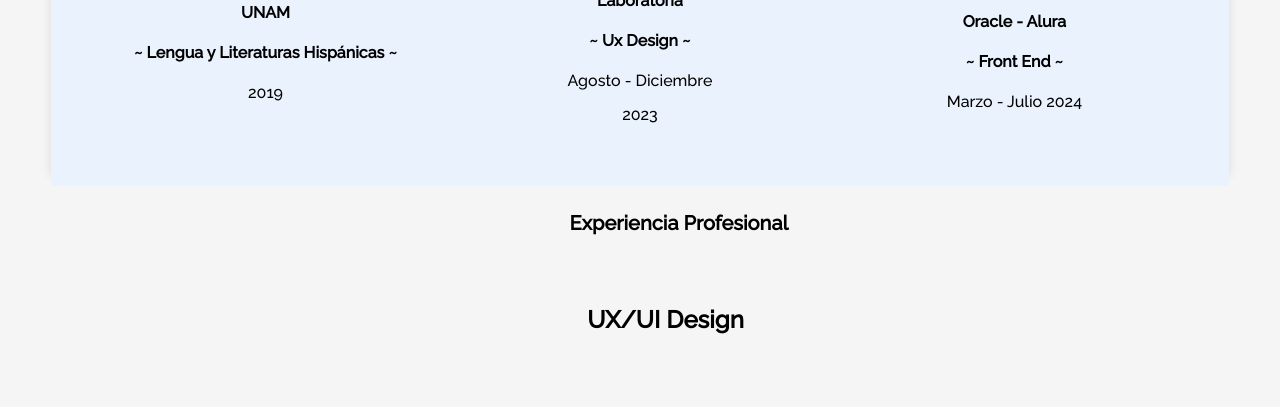
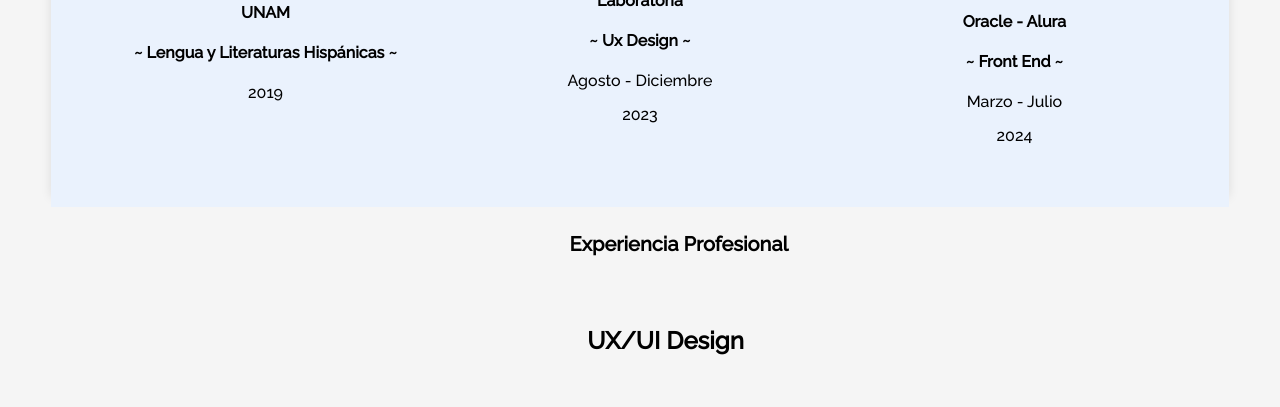
Before and after one commit to TechWitchUx/Portafolio, a plain HTML site: page index.html in a window 1280 px wide. Shown: the part 1973-2380 px from the top of the page. Drawn offline with nearby package versions, Linux system fonts and the light colour scheme.

Commit message:
Update index.html

```diff
--- a/index.html
+++ b/index.html
@@ -72,7 +72,7 @@
         <div class="title__div">
             <div class="title__container">
                 <h2 class="title__bio">Hola, mi nombre es Estefany Salas, </h2>
-                <p class="subtitle"><b>Soy diseñadora UX y estudiante de Front-end.</b></p>
+                <p class="subtitle"><b>Soy diseñadora UX y aprendiz Front-end.</b></p>
                 <h3 class="title__subsection">Egresada de Laboratoria, actualmente soy estudiante de Psicología en linea.</h3>
                 <ul class="title__network">
                      <!-- redes sociales favoritas -->
@@ -242,7 +242,8 @@
                 <div class="academic__courses__item__description">
                     <h4> Oracle - Alura </h4>
                     <h4> ~ Front End ~ </h4>
-                    <p>Marzo - Julio 2024</p>
+                    <p>Marzo - Julio </p>
+                    <p>2024 </p>
                 </div>
             </div>
         </div>
```
